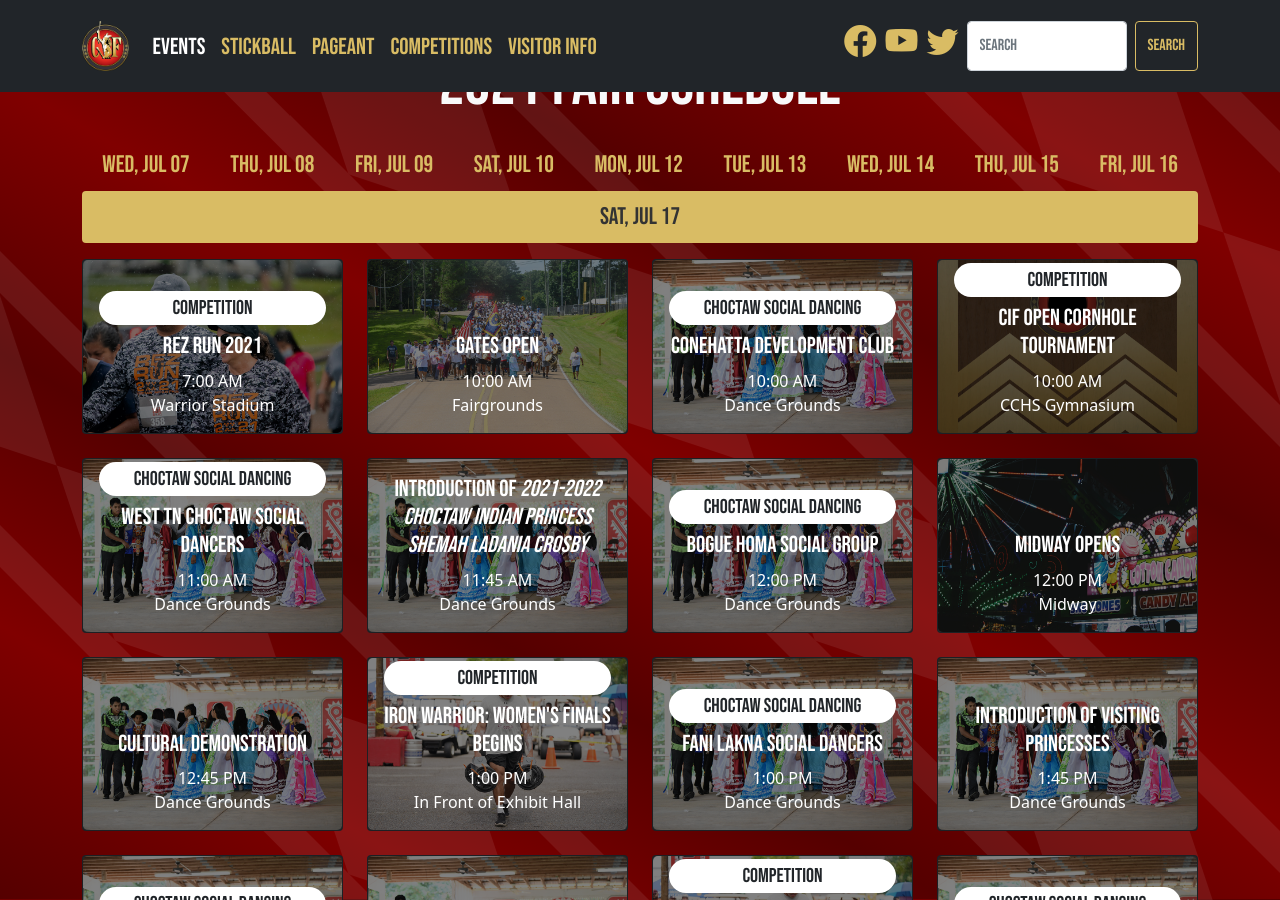
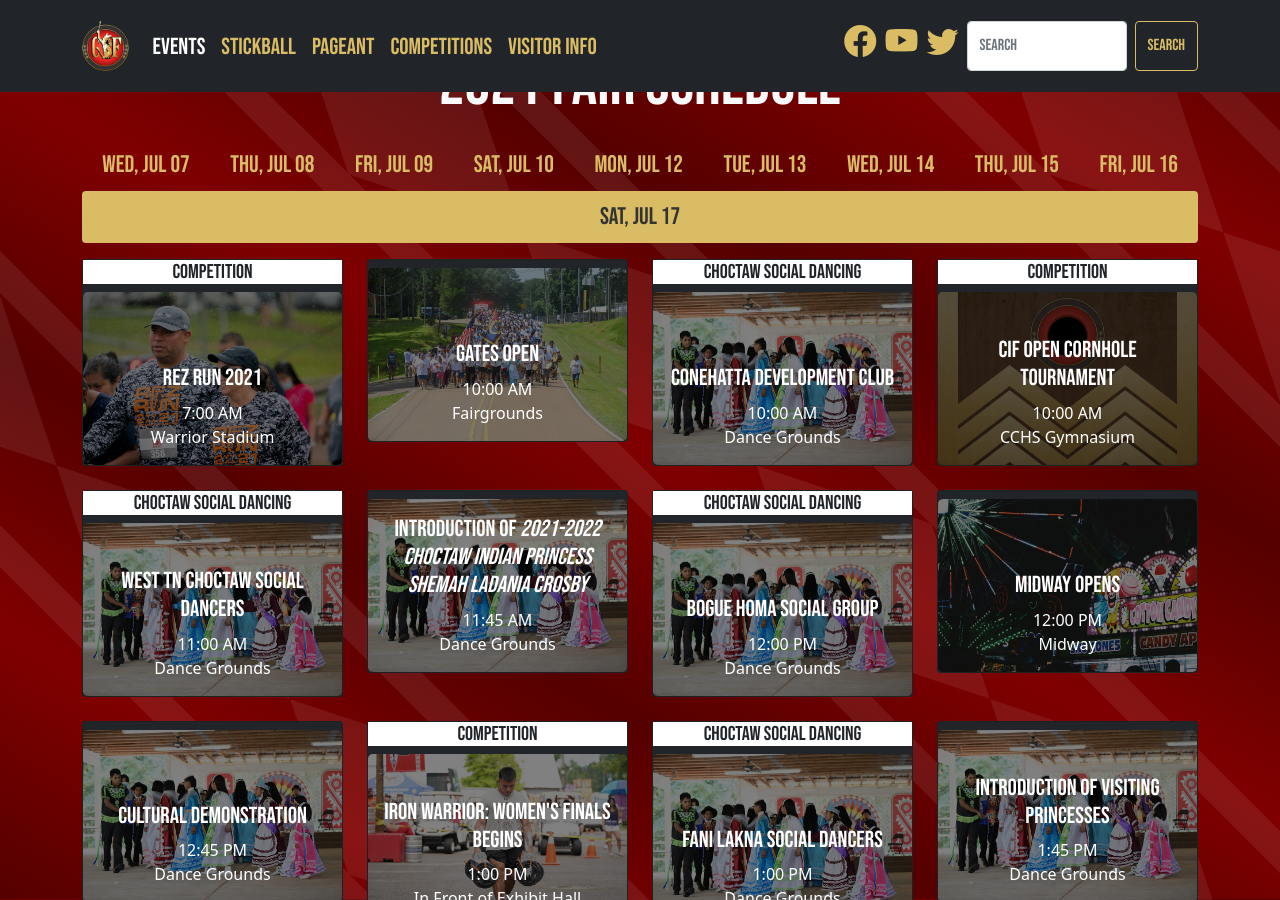
Before and after one commit to smattera/smattera.github.io, a Jekyll site: the page built from events/index.md, in a window 1280 px wide and 900 px high, scrolled down 979 px. Built offline with Jekyll 4.4.1, drawn with Linux system fonts in a browser that asks for light colours; nearby versions of some CDN libraries.

Commit message:
Update eventCard.html

```diff
--- a/_includes/eventCard.html
+++ b/_includes/eventCard.html
@@ -1,8 +1,9 @@
 <div class="col">
   <div class="card bg-dark text-white">
+    <div class="card-title bg-white text-dark h6">{{ include.div }}</div>
     <img src="/assets/img/{{ include.file }}.jpg" alt="{{ include.file }}" class="img-fluid rounded-3" style="filter: brightness(50%)">
     <div class="card-img-overlay h-100 d-flex flex-column justify-content-end">
-      <span class="badge rounded-pill bg-white text-dark h6">{{ include.div}}</span>
+      <!--<span class="badge rounded-pill bg-white text-dark h6">{{ include.div}}</span>-->
       <p class="h5 card-title">{{ include.title }}</p>
       <p class="card-text">{{ include.time }}<br/>{{ include.loc }}</p>
     </div>
```
